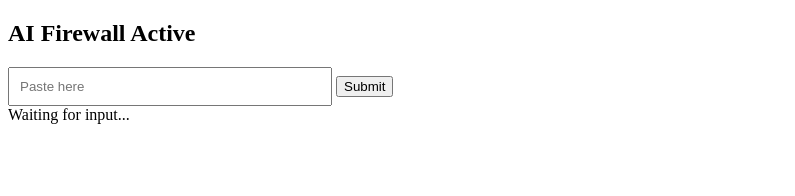
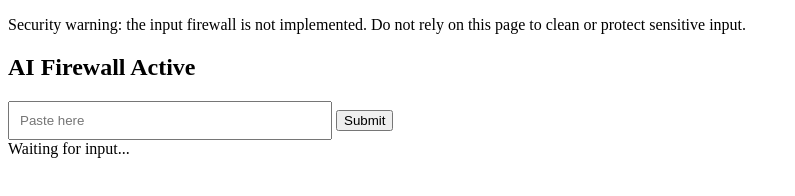
Before and after one commit to 1wb1965197116-jpg/ai-input-firewall-app, a website: page index.html in a window 1280 px wide. Shown: the whole page, without its empty margins (0-795 px from the left). Drawn offline with Linux system fonts and the light colour scheme.

Commit message:
Warn that firewall SDK is not implemented

```diff
--- a/index.html
+++ b/index.html
@@ -4,6 +4,7 @@
   <title>AI Input Firewall</title>
 </head>
 <body>
+<p role="alert">Security warning: the input firewall is not implemented. Do not rely on this page to clean or protect sensitive input.</p>
 
 <h2>AI Firewall Active</h2>
 
```
Also changed, not shown: 2 other files.
